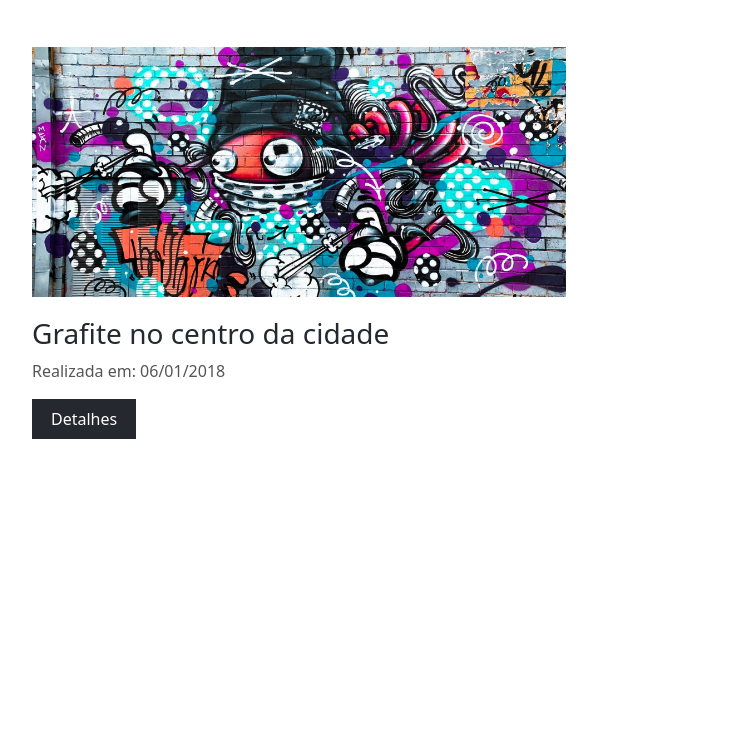
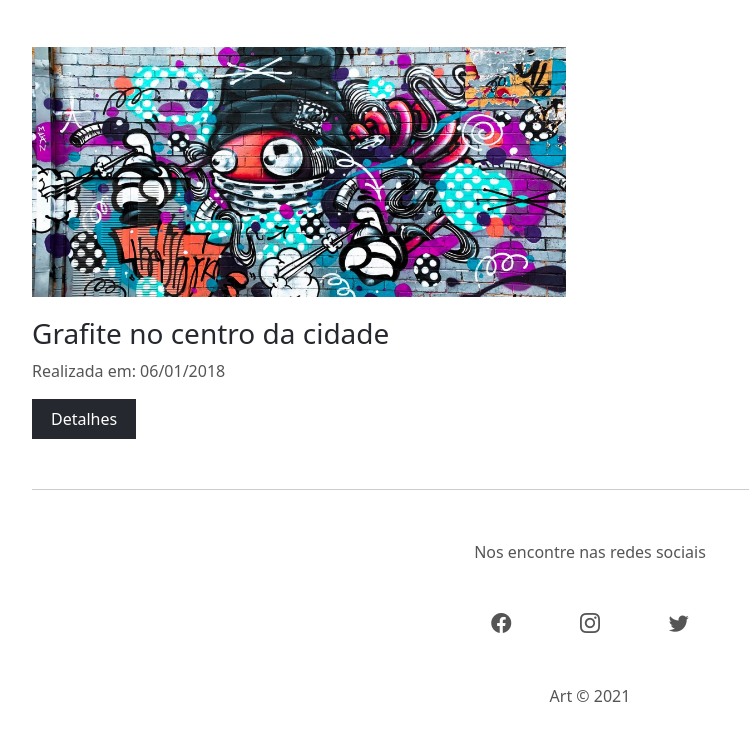
Before and after one commit to TalesFernandoDev/projetoART, a plain HTML site: page index.html in a window 1280 px wide. Shown: the part 1549-2288 px from the top of the page, without its empty margins (50-799 px from the left). Before the commit the page ends 2038 px from the top, so only its background shows below. Drawn offline with nearby package versions, Linux system fonts and the light colour scheme.

Commit message:
"feat: projeto concluído "

```diff
--- a/css/styles.css
+++ b/css/styles.css
@@ -109,7 +109,7 @@ a, i {
 }
 
 #gallery-container h1,
-#gallery-container .col-md-6,
+#gallery-container col-md-6,
 #gallery-container .col-12 {
     margin-bottom: 50px;
 }
@@ -118,3 +118,32 @@ a, i {
     height: 250px;
     margin-bottom: 20px;
 }
+
+/* FOOTER */
+footer {
+    border-top: 1px solid #ccc;
+    height: 250px;
+    padding: 30px;
+
+}
+
+footer i {
+    font-size: 20px;
+}
+
+#social-icons-container {
+    padding: 25px;
+}
+
+#social-icons-container div {
+    text-align: center;
+}
+
+footer p {
+    text-align: center;
+    margin: 20px;
+}
+
+a:hover i {
+    color: #C1B696;
+}
--- a/index.html
+++ b/index.html
@@ -47,7 +47,7 @@
         <div class="col-12">
             <h1>Artes em destaque</h1>
         </div>
-        <div class="row gx-5">
+        <div class="row gx-md-5">
             <div class="col-12 col-md-6">
                 <div class="small-image-container center-image" id="img2"></div>
                 <h3>Obra de Arthur</h3>
@@ -79,6 +79,23 @@
                 <a href="#" class="btn">Detalhes</a>
             </div>
     </div>
+    <!-- FOOTER  -->
+    <footer class="container">
+        <p class="secondary-color">Nos encontre nas redes sociais</p>
+        <div class="row justify-content-center" id="social-icons-container">
+            <div class="col-1">
+                <a href="#"><i class="bi bi-facebook secondary-color"></i></a>
+            </div>
+            <div class="col-1">
+                <a href="#"><i class="bi bi-instagram secondary-color"></i></a>
+            </div>
+            <div class="col-1">
+                <a href="#"><i class="bi bi-twitter secondary-color"></i></a>
+            </div>
+        </div>
+        <p class="secondary-color">Art &copy; 2021</p>
+    </footer>
+
 
 </body>
 </html>
```
